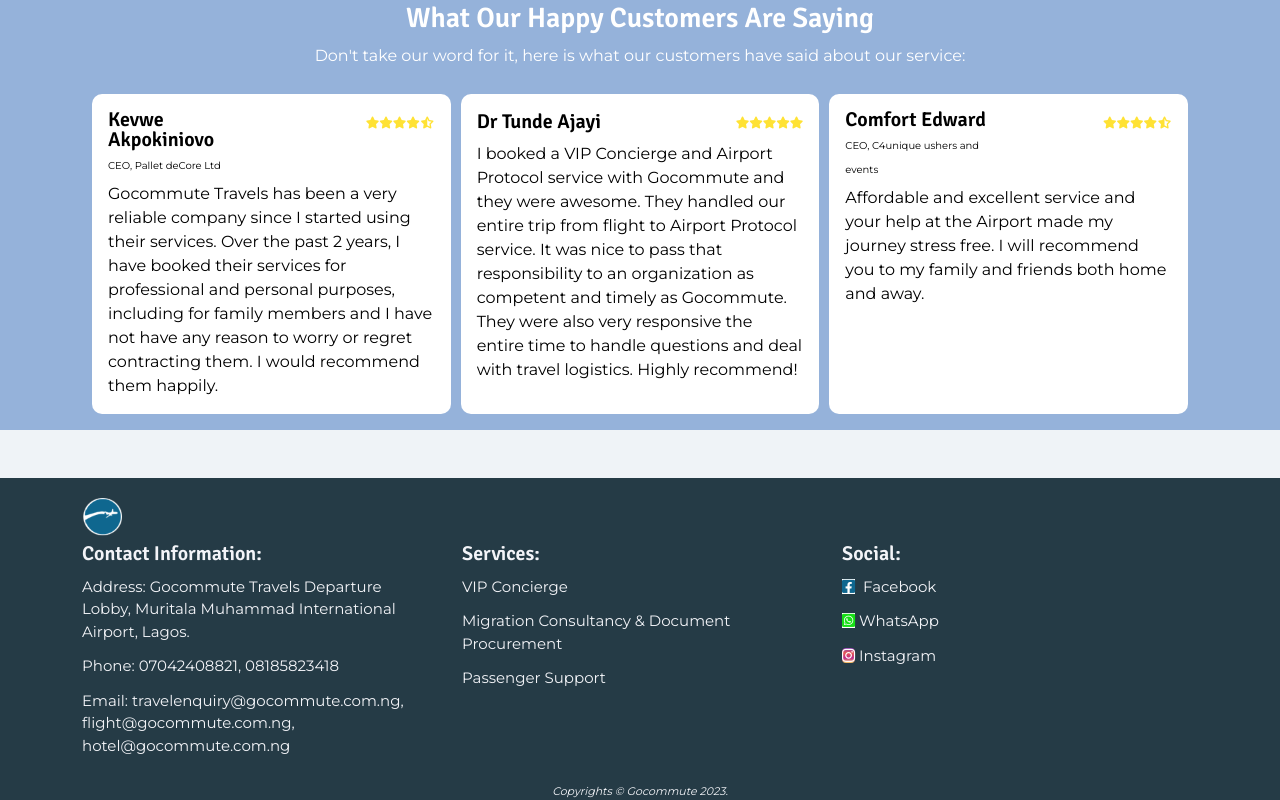
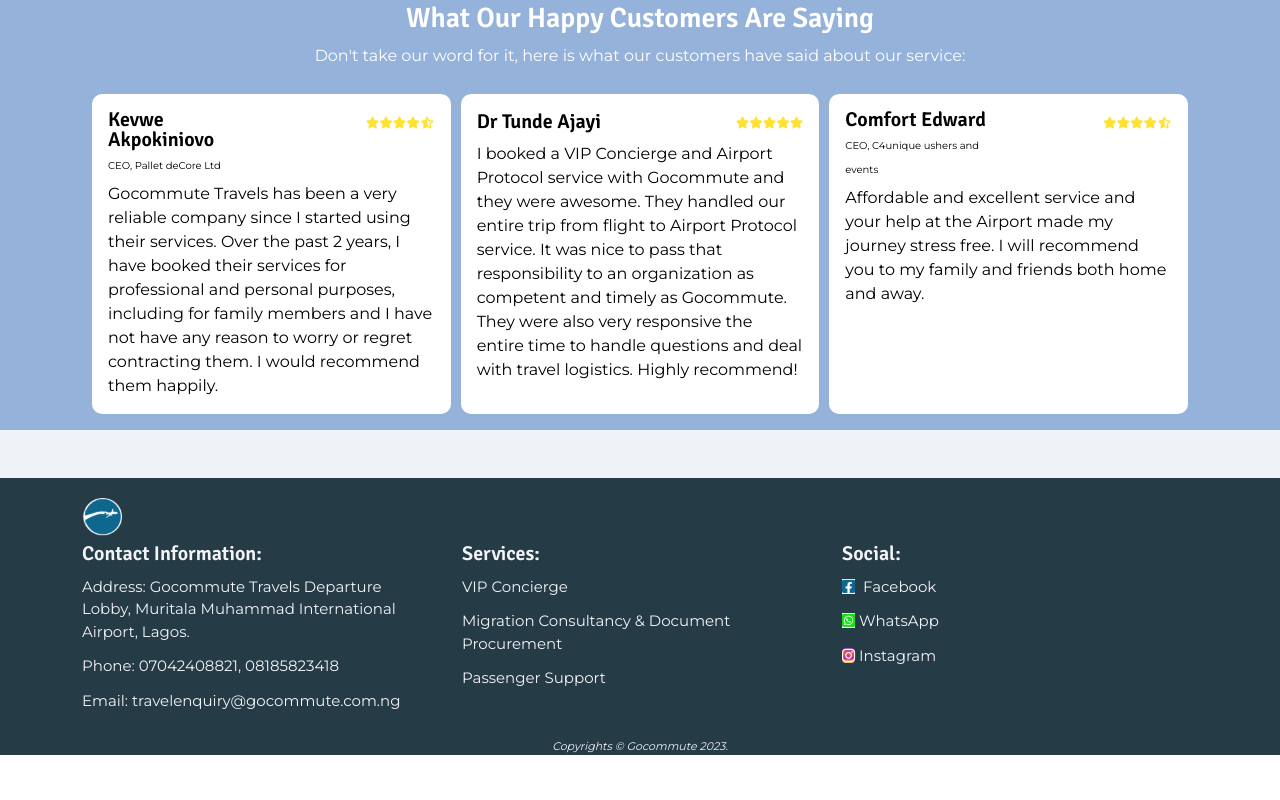
Before and after one commit to Tekkieware/Gocommute, a React (Create React App) app: page /services/tour in a window 1280 px wide. Shown: the part 1081-1881 px from the top of the page. After the commit the page ends 1836 px from the top, so only its background shows below. Built offline with nearby package versions, Linux system fonts and the light colour scheme; a web font is replaced by a local one.

Commit message:
footer fix

```diff
--- a/src/components/Footer.js
+++ b/src/components/Footer.js
@@ -25,7 +25,7 @@
         <li className='footer-list'>Address: Gocommute Travels
           Departure Lobby, Muritala Muhammad International Airport, Lagos.</li>
         <li className='footer-list'>Phone: 07042408821, 08185823418</li>
-        <li className='footer-list'>Email: travelenquiry@gocommute.com.ng, flight@gocommute.com.ng, hotel@gocommute.com.ng</li>
+        <li className='footer-list'>Email: travelenquiry@gocommute.com.ng</li>
       </ul>
       </Col>
       <Col md={4} className="footer pt-1">
```
